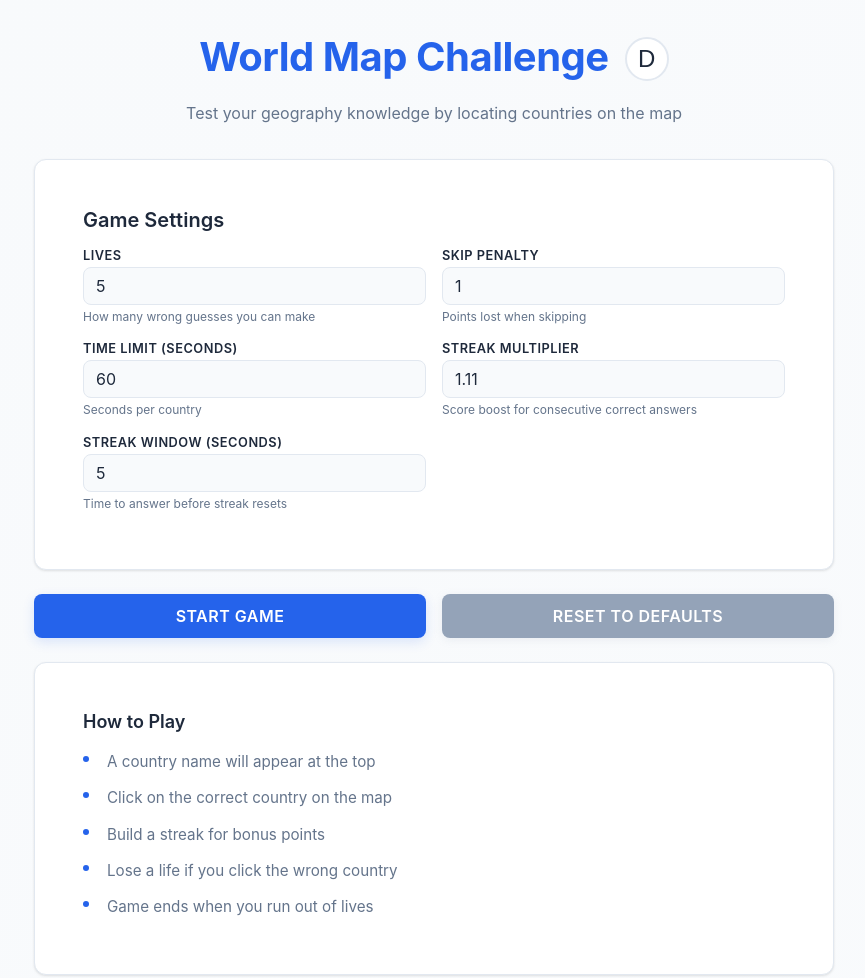
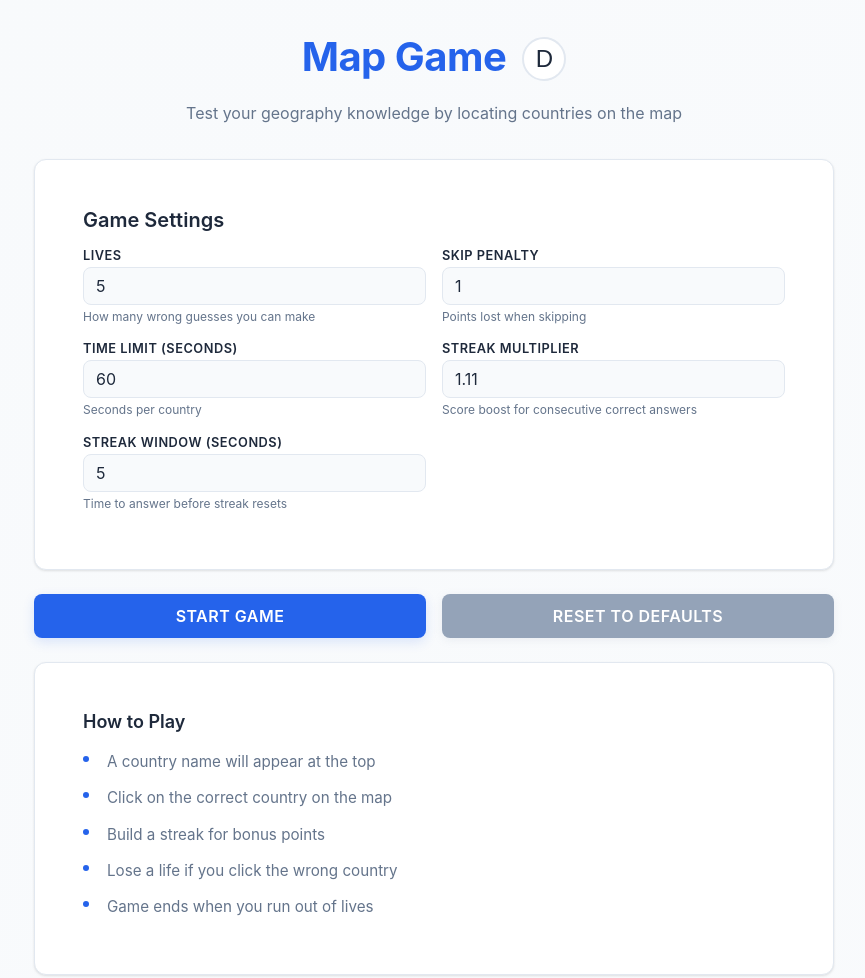
Before and after one commit to Mikhail-Makharia-1105o/mapStuff, a website built with Vite: page index.html in a window 1280 px wide. Shown: the whole page, without its empty margins (206-1071 px from the left). Built offline with nearby package versions, Linux system fonts and the light colour scheme.

Commit message:
FIX: Name

```diff
--- a/index.html
+++ b/index.html
@@ -10,7 +10,7 @@
     <div class="container">
       <header class="header">
         <div class="header-top">
-          <h1 class="title">World Map Challenge</h1>
+          <h1 class="title">Map Game</h1>
           <button
             class="theme-toggle"
             id="theme-toggle"
```
